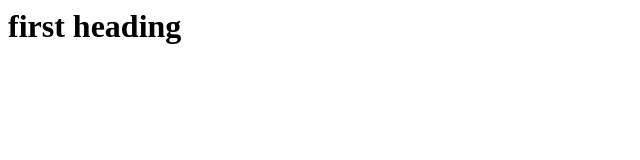
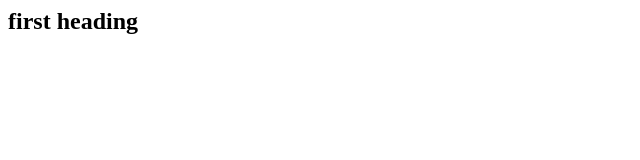
Before and after one commit to uzusara/freshersbatch-march17, a plain HTML site: page index.html in a window 1280 px wide. Shown: the whole page, without its empty margins (0-640 px from the left). Drawn offline with Linux system fonts and the light colour scheme.

Commit message:
Uzma here

```diff
--- a/index.html
+++ b/index.html
@@ -1 +1 @@
-<h1>first heading</h1>
+<h2>first heading</h2>
```
